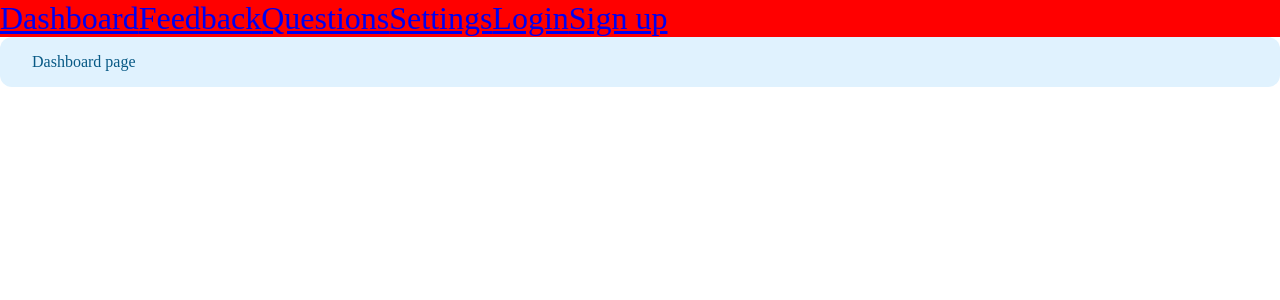
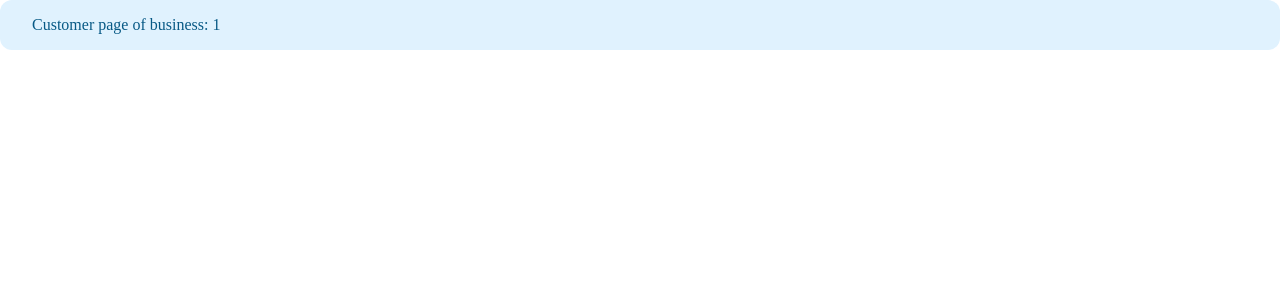
Before and after one commit to INFO-442/INFO442-Project, a React (Vite) app in the folder frontend/: page /c/1 in a window 1280 px wide. Before the commit this address led to /. Shown: the top 300 px of the page. Built offline with nearby package versions, Linux system fonts and the light colour scheme.

Commit message:
Added params for customer route

```diff
--- a/frontend/src/AppRoutes.jsx
+++ b/frontend/src/AppRoutes.jsx
@@ -31,7 +31,7 @@ const AppRoutes = createBrowserRouter([
         { path: "*", element: <Navigate to="/" /> },
     ],
     },
-    { path: "/customer", element: <CustomerPage /> },
+    { path: "/c/:business", element: <CustomerPage /> },
 ]);
 
 export default AppRoutes;
--- a/frontend/src/pages/Customer/Customer.jsx
+++ b/frontend/src/pages/Customer/Customer.jsx
@@ -1,8 +1,10 @@
 import customerCSS from './Customer.module.css'
+import { useParams } from 'react-router'
 
 function CustomerPage() {
+  const business = useParams().business;
   return (
-    <div className={customerCSS.customerPage}>Customer page</div>
+    <div className={customerCSS.customerPage}>Customer page of business: {business}</div>
   )
 }
 
```
